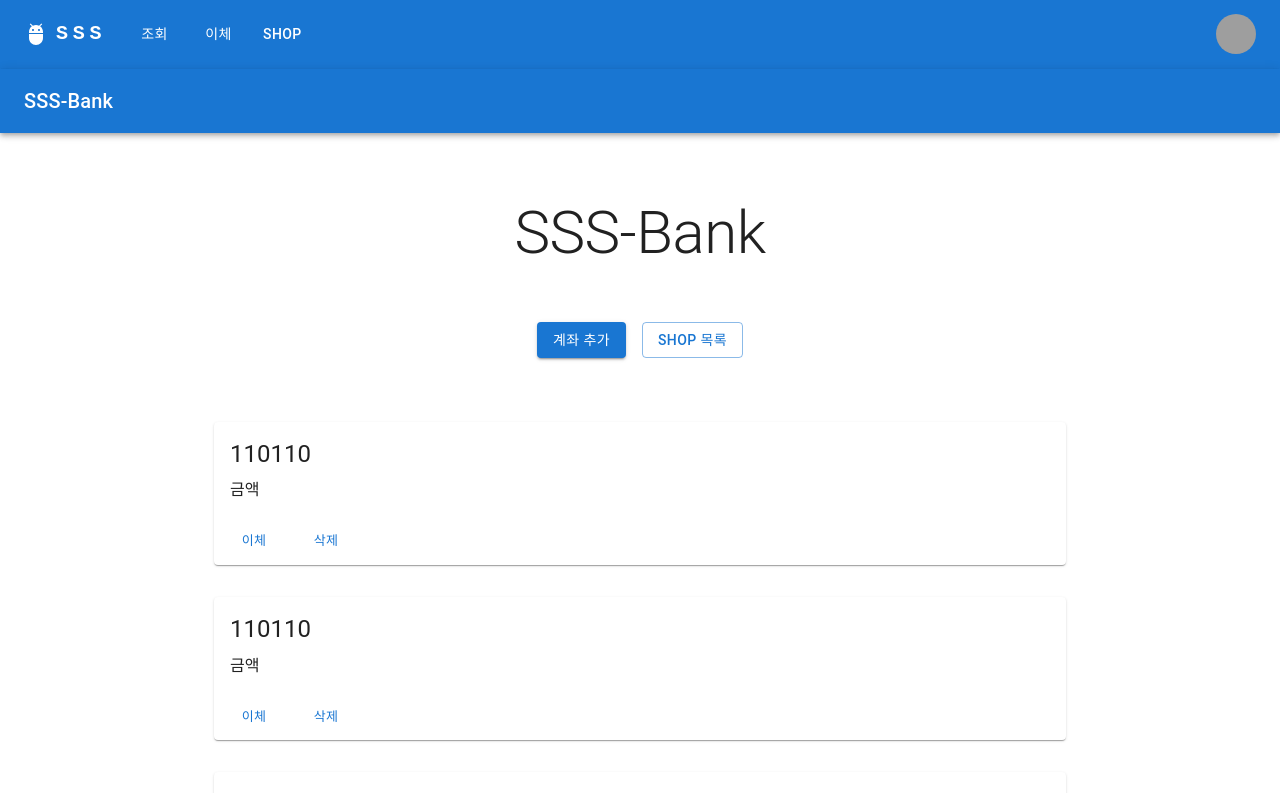
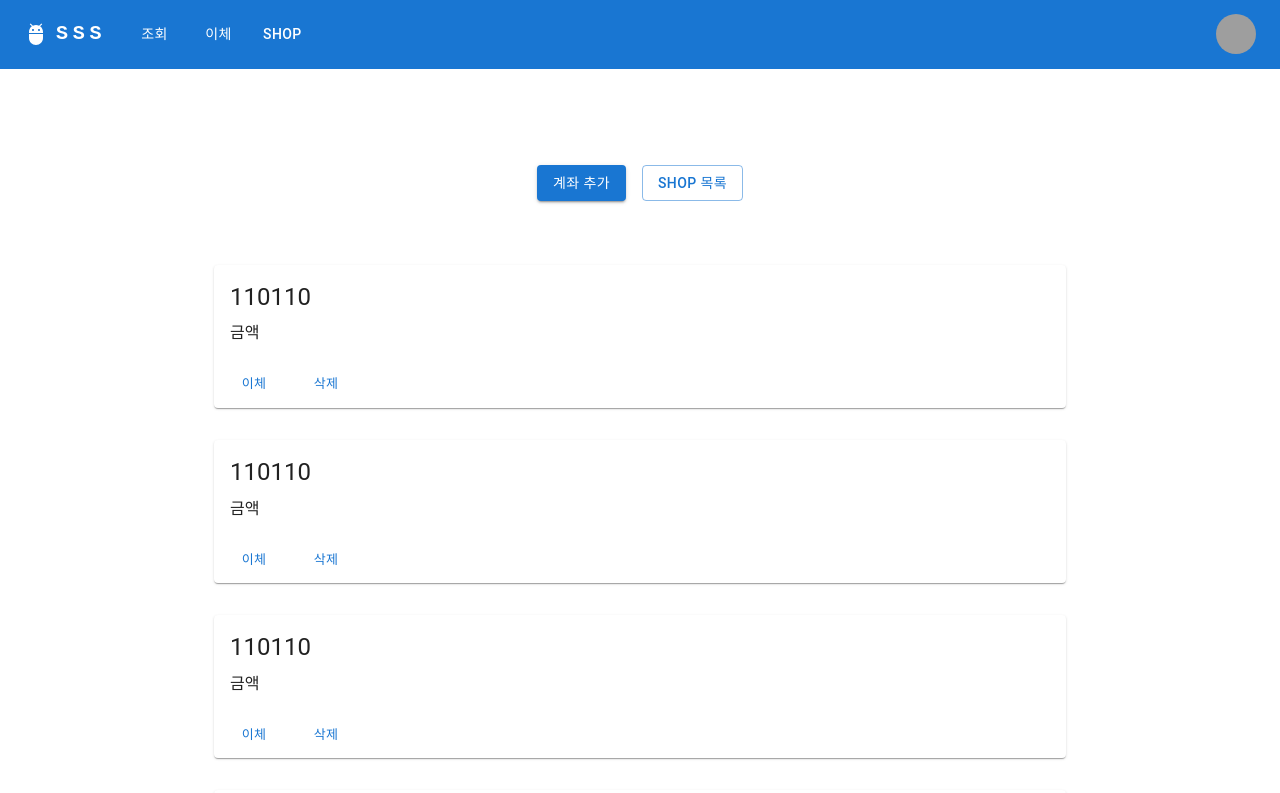
Before and after one commit to SSS-rank/Tally, a React (Create React App) app: page / in a window 1280 px wide. Shown: the top 793 px of the page. Built offline with nearby package versions, Linux system fonts and the light colour scheme; grey boxes are pictures that could not be loaded.

Commit message:
✨ feat: 기존 앱바 삭제

```diff
--- a/src/pages/MainPage.tsx
+++ b/src/pages/MainPage.tsx
@@ -1,7 +1,6 @@
 import React, { useEffect, useRef } from 'react';
 import { useNavigate } from 'react-router-dom';
 
-import AppBar from '@mui/material/AppBar';
 import Box from '@mui/material/Box';
 import Button from '@mui/material/Button';
 import Card from '@mui/material/Card';
@@ -12,7 +11,6 @@ import CssBaseline from '@mui/material/CssBaseline';
 import Grid from '@mui/material/Grid';
 import Stack from '@mui/material/Stack';
 import { createTheme, ThemeProvider } from '@mui/material/styles';
-import Toolbar from '@mui/material/Toolbar';
 import Typography from '@mui/material/Typography';
 
 const cards = [1, 2, 3, 4, 5, 6, 7, 8, 9];
@@ -46,13 +44,6 @@ function MainPage() {
 	return (
 		<ThemeProvider theme={defaultTheme}>
 			<CssBaseline />
-			<AppBar position="relative">
-				<Toolbar>
-					<Typography variant="h6" color="inherit" noWrap>
-						SSS-Bank
-					</Typography>
-				</Toolbar>
-			</AppBar>
 			<main>
 				{/* Hero unit */}
 				<Box
@@ -63,18 +54,8 @@ function MainPage() {
 					}}
 				>
 					<Container maxWidth="sm">
-						<Typography
-							component="h1"
-							variant="h2"
-							align="center"
-							color="text.primary"
-							gutterBottom
-						>
-							SSS-Bank
-						</Typography>
-
 						<Stack sx={{ pt: 4 }} direction="row" spacing={2} justifyContent="center">
-							<Button variant="contained" href="/accountadd" className="btn btn-primary">
+							<Button variant="contained" href="/add" className="btn btn-primary">
 								계좌 추가
 							</Button>
 							<Button variant="outlined">shop 목록</Button>
```
